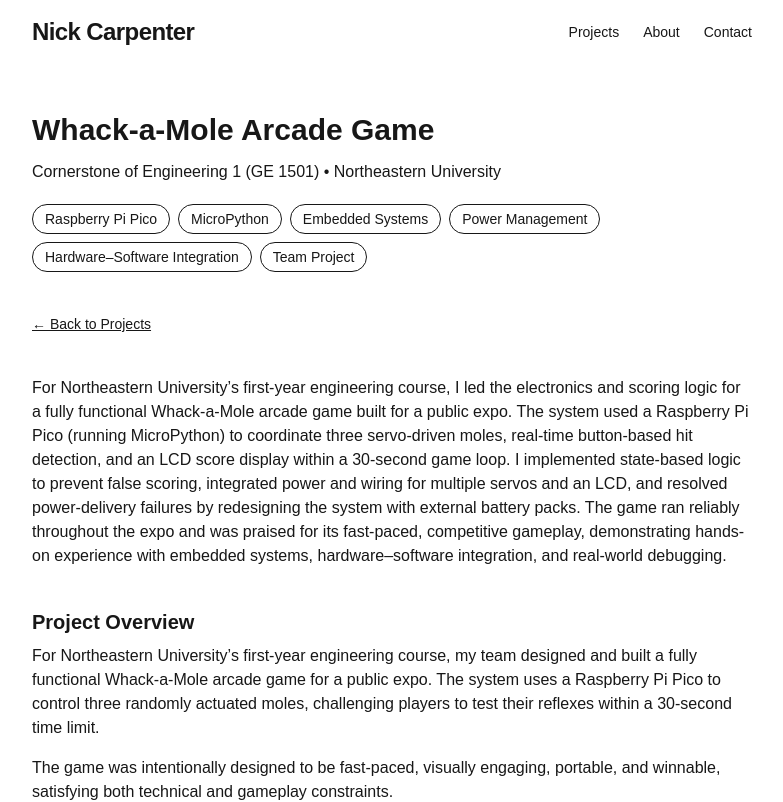
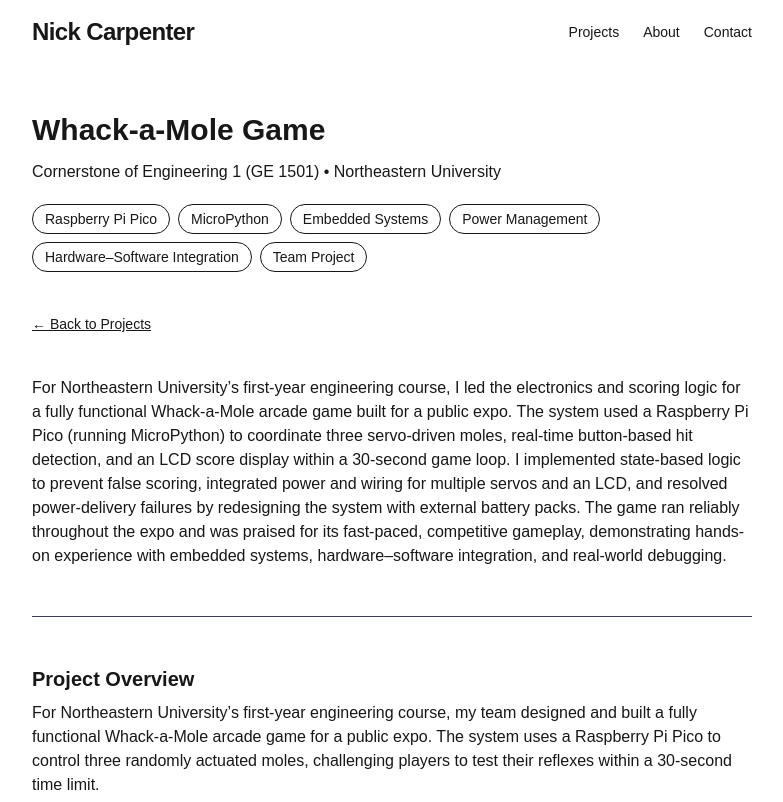
Before and after one commit to nickc32849/personal_website, a Next.js app: page /projects/whack-a-mole in a window 1280 px wide. Shown: the top 802 px of the page, without its empty margins (248-1031 px from the left). Built offline with nearby package versions, Linux system fonts and the light colour scheme.

Commit message:
Restructure Team section and add section dividers to Whack-a-Mole page

```diff
--- a/app/projects/whack-a-mole/page.tsx
+++ b/app/projects/whack-a-mole/page.tsx
@@ -6,7 +6,7 @@ import BackLink from "@/app/components/BackLink";
 export default function WhackAMolePage() {
   return (
     <ProjectLayout
-      title="Whack-a-Mole Arcade Game"
+      title="Whack-a-Mole Game"
       subtitle="Cornerstone of Engineering 1 (GE 1501) • Northeastern University"
       tags={[
         "Raspberry Pi Pico",
@@ -19,6 +19,7 @@ export default function WhackAMolePage() {
     >
       <BackLink href="/projects" label="← Back to Projects" />
 
+      {/* One-paragraph summary */}
       <Section title="">
         <p>
           For Northeastern University’s first-year engineering course, I led the electronics and
@@ -32,6 +33,9 @@ export default function WhackAMolePage() {
           embedded systems, hardware–software integration, and real-world debugging.
         </p>
       </Section>
+
+      {/* Divider between summary and rest of page */}
+      <hr className="my-12 border-gray-700" />
 
       <Section title="Project Overview">
         <p>
@@ -103,7 +107,9 @@ export default function WhackAMolePage() {
             an LCD
           </li>
           <li>Implemented a live LCD score display</li>
-          <li>Integrated and organized wiring and power distribution across all electronic components</li>
+          <li>
+            Integrated and organized wiring and power distribution across all electronic components
+          </li>
         </ul>
 
         <p className="mt-4">
@@ -168,19 +174,23 @@ export default function WhackAMolePage() {
           consistently took longer than expected. That said, strong team communication and
           coordination allowed us to overcome each obstacle efficiently.
         </p>
+      </Section>
 
-        <hr className="mt-8 mb-4 border-gray-700" />
-
-        <p className="italic">
-          Team
-          <br />
+      {/* Team section ABOVE the final divider */}
+      <Section title="Team">
+        <p>
           4-person team with collaborative development across electronics, construction, and
-          fabrication
-          <br />
-          Completed as part of the Cornerstone of Engineering 1 (GE 1501) Carnival/Arcade Game group
-          project.
+          fabrication.
         </p>
       </Section>
+
+      {/* Final divider + italic course context */}
+      <hr className="my-12 border-gray-700" />
+
+      <p className="italic">
+        Completed as part of the Cornerstone of Engineering 1 (GE 1501) Carnival/Arcade Game group
+        project.
+      </p>
     </ProjectLayout>
   );
 }
```
